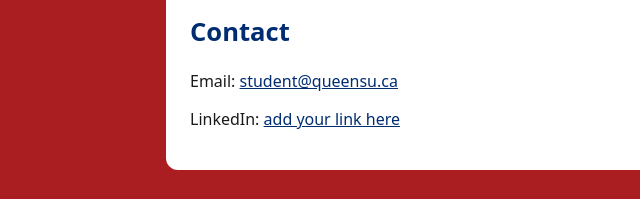
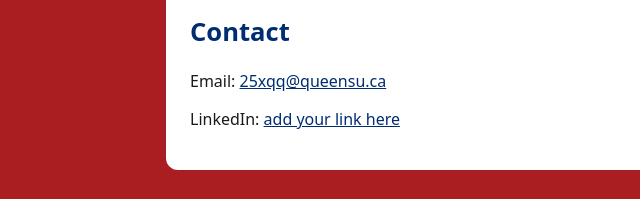
Before and after one commit to Applepielord291/queens-student-page-2025, a plain HTML site: page index.html in a window 1280 px wide. Shown: the part 798-997 px from the top of the page, 0-640 px from the left. Drawn offline with Linux system fonts and the light colour scheme.

Commit message:
Update index.html

```diff
--- a/index.html
+++ b/index.html
@@ -28,7 +28,7 @@
 
       <!-- ====== CONTACT (update your links) ====== -->
       <h2>Contact</h2>
-      <p>Email: <a href="mailto:student@queensu.ca">student@queensu.ca</a></p>
+      <p>Email: <a href="mailto:25xqq@queensu.ca">25xqq@queensu.ca</a></p>
       <p>LinkedIn: <a href="#">add your link here</a></p>
     </main>
   </body>
```
